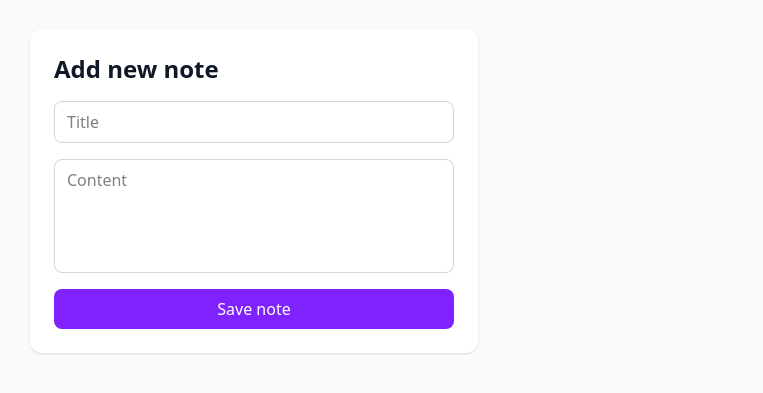
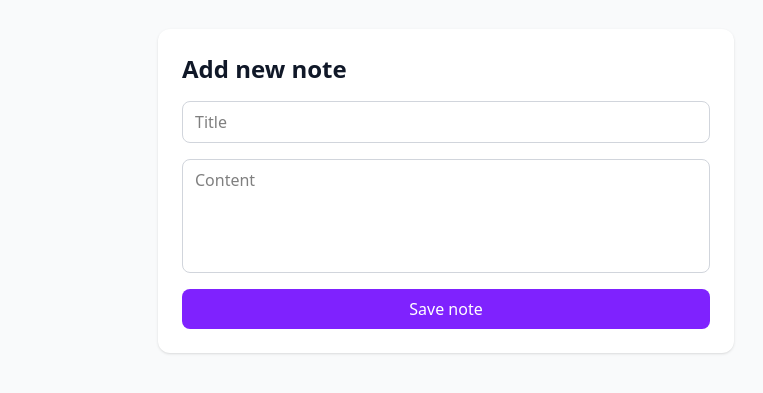
Before and after one commit to user2982024/Tracker_App, a React (Vite) app in the folder Frontend/: page /notes/add in a window 1280 px wide. Shown: the part 209-602 px from the top of the page, without its empty margins (386-1149 px from the left). Built offline with nearby package versions, Linux system fonts and the light colour scheme; sample sign-in values are in the browser's storage.

Commit message:
UI updated!

```diff
--- a/Frontend/src/components/NoteForm.jsx
+++ b/Frontend/src/components/NoteForm.jsx
@@ -77,7 +77,11 @@ const AddNote = ({ mode = "create" }) => {
         throw new Error(data.message || "Failed to create note");
       }
 
-      toast.success(mode === "create" ? "Note created successfully" : "Note updated successfully");
+      toast.success(
+        mode === "create"
+          ? "Note created successfully"
+          : "Note updated successfully",
+      );
       navigate("/notes");
     } catch (error) {
       toast.error(error.message);
@@ -87,8 +91,8 @@ const AddNote = ({ mode = "create" }) => {
   };
 
   return (
-    <section className="min-h-screen bg-gray-50 px-6 py-8 flex items-center justify-center">
-      <div className="w-full max-w-md bg-white rounded-xl shadow p-6">
+    <section className="flex items-center justify-center min-h-screen bg-gray-50 px-4 sm:px-6 ml-96">
+      <div className="w-full max-w-md sm:max-w-lg lg:max-w-xl bg-white rounded-xl shadow p-6">
         <h1 className="text-2xl font-semibold text-gray-900 mb-4">
           {mode === "create" ? "Add new note" : "Edit note"}
         </h1>
@@ -99,7 +103,7 @@ const AddNote = ({ mode = "create" }) => {
             placeholder="Title"
             value={title}
             onChange={(e) => setTitle(e.target.value)}
-            className="border border-gray-300 rounded-lg px-3 py-2 focus:outline-none focus:ring-2 focus:ring-violet-500"
+            className="w-full border border-gray-300 rounded-lg px-3 py-2 focus:outline-none focus:ring-2 focus:ring-violet-500"
           />
 
           <textarea
@@ -107,15 +111,21 @@ const AddNote = ({ mode = "create" }) => {
             rows="4"
             value={content}
             onChange={(e) => setContent(e.target.value)}
-            className="border border-gray-300 rounded-lg px-3 py-2 focus:outline-none focus:ring-2 focus:ring-violet-500 resize-none"
+            className="w-full border border-gray-300 rounded-lg px-3 py-2 focus:outline-none focus:ring-2 focus:ring-violet-500 resize-none"
           />
 
           <button
             type="submit"
             disabled={loading}
-            className="bg-violet-600 text-white py-2 rounded-lg hover:bg-violet-700 cursor-pointer transition"
+            className="w-full bg-violet-600 text-white py-2 rounded-lg hover:bg-violet-700 cursor-pointer transition"
           >
-            {loading ? (mode === "create" ? "Creating..." : "Updating...") : mode === "create" ? "Save note" : "Save note"}
+            {loading
+              ? mode === "create"
+                ? "Creating..."
+                : "Updating..."
+              : mode === "create"
+                ? "Save note"
+                : "Save note"}
           </button>
         </form>
       </div>
--- a/Frontend/src/components/Todos.jsx
+++ b/Frontend/src/components/Todos.jsx
@@ -84,11 +84,14 @@ const Todos = () => {
             No todos to show
           </h2>
           <p className="mt-1 max-w-sm text-sm text-gray-500">
-            You haven’t added any tasks yet. Start organizing your day by adding
+            You haven't added any tasks yet. Start organizing your day by adding
             your first todo.
           </p>
 
-          <button className="mt-6 inline-flex items-center gap-2 rounded-xl bg-violet-600 px-6 py-3 text-sm font-medium text-white shadow hover:bg-violet-700 transition">
+          <button
+            className="mt-6 inline-flex items-center gap-2 rounded-xl bg-violet-600 px-6 py-3 text-sm font-medium text-white shadow hover:bg-violet-700 transition hover: cursor-pointer"
+            onClick={() => navigate("/todos/add")}
+          >
             <Plus size={18} />
             Create your first task
           </button>
```
